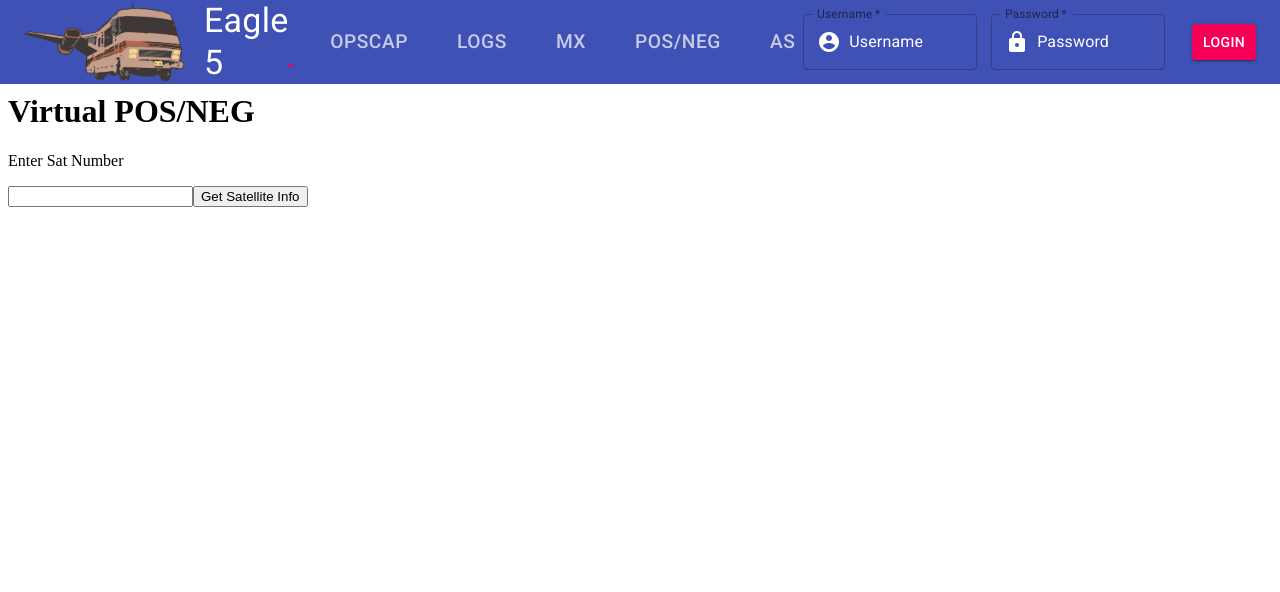
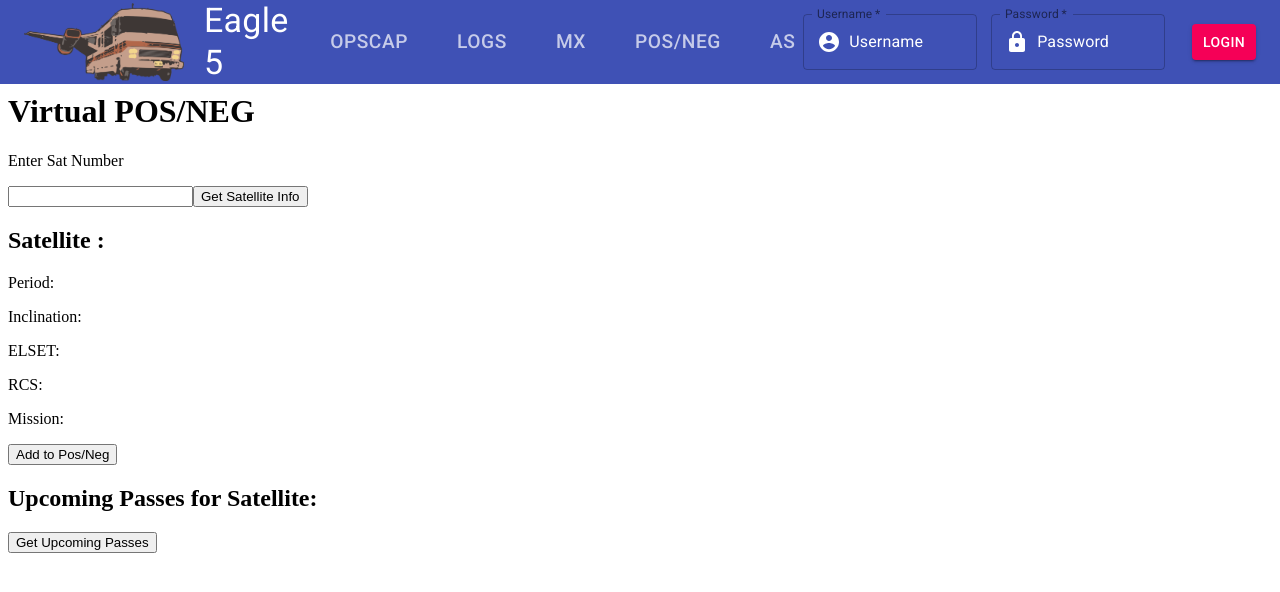
Before and after one commit to project2-team2-spaceballs/ive-been-jammed, a React (Create React App) app: page / in a window 1280 px wide. Shown: the top 592 px of the page. Built offline with nearby package versions, Linux system fonts and the light colour scheme.

Commit message:
working rev
ability to view a satellite's information, and upcoming passes for that satellite is working.  Currently adding a satellite to the posneg is commented out and a WIP.

```diff
--- /dev/null
+++ b/src/SatelliteEntry.jsx
@@ -0,0 +1,39 @@
+import React from 'react';
+function SatelliteEntry(props){
+
+    let allPasses = props.passesFile.map(pass => (
+        <li>
+            Pass: {pass.pass_start} - {pass.pass_stop}
+            <br/>
+            TOES: {pass.toes}
+            <br/>
+            Not Keyed Fence: {pass.nk_fence}
+            <br/>
+            Keyed Fence: {pass.k_fence}
+            <br/>
+            .
+        </li>
+    ))
+
+
+    return(
+        <div>
+            <h2>Satellite {props.satFile.id}:</h2>
+
+            <p>Period: {props.satFile.period}</p>
+            <p>Inclination: {props.satFile.inclination}</p>
+            <p>ELSET: {props.satFile.elset}</p>
+            <p>RCS: {props.satFile.rcs}</p>
+            <p>Mission: {props.satFile.missionType}</p>
+            <button onClick={props.onAddToPosNeg}>Add to Pos/Neg </button>
+
+            <h2>Upcoming Passes for Satellite: {props.satFile.id}</h2>
+            <button onClick={props.onPassSubmit}>Get Upcoming Passes</button>
+            <ul>
+               {allPasses}
+            </ul>
+
+        </div>
+    )
+}
+export default SatelliteEntry;
--- a/src/posneg.js
+++ b/src/posneg.js
@@ -1,4 +1,5 @@
 import React from 'react';
+import SatelliteEntry from './SatelliteEntry'
 // import ReactDOM from 'react-dom';
 // import App from './components/App';
 // import reportWebVitals from './reportWebVitals';
@@ -12,6 +13,7 @@ class PosNeg extends React.Component {
       currentSatelliteFile: [],
       currentSatelliteAllPasses: [],
       currentSatellitePass: [],
+      posneg: [],
       //INPUTS
       currentSatelliteId: '',
       //SATELLITE DATA FIELDS
@@ -37,12 +39,11 @@ handleSatIdInput= (event) =>{
     this.setState({currentSatelliteId: event.target.value})
 }
 
-
 handleSatIdSubmit = async () => {
     fetch(`http://localhost:8080/satellites/${this.state.currentSatelliteId}`)
     .then((res) => res.json())
     .then((res) => {
-        this.setState({currentSatelliteFile: res})
+      this.setState({currentSatelliteFile: res[0]})
       this.setState({currentPeriod: res[0].period})
       this.setState({currentInclination: res[0].inclination})
       this.setState({currentElset: res[0].elset})
@@ -50,29 +51,25 @@ handleSatIdSubmit = async () => {
       this.setState({currentMissionType: res[0].mission_type})
       this.setState({currentStatus: res[0].status})
     })
-    .catch((res) => alert(res.message))
+    .catch((error) => alert("Please input a 5 digit Satellite Number"))
 }
 
-// async handleSatIdSubmit (event) {
-//     event.preventDefault()
-//     const currentSatIdResponse = await fetch(`http://localhost:8080/satellites/22010`, { headers : { 'Content-Type': 'application/json', 'Accept': 'application/json' }, mode: 'no-cors' })
-//     console.log(currentSatIdResponse)
-//     const currentSatIdJson = await currentSatIdResponse.json()
-//     console.log(currentSatIdJson)
-    // this.setState({currentSatelliteFile: currentSatIdJson[0]})
-    // this.setState({currentPeriod: currentSatIdJson[0].period})
-    // this.setState({currentInclination: currentSatIdJson[0].inclination})
-    // this.setState({currentElset: currentSatIdJson[0].elset})
-    // this.setState({currentRcs: currentSatIdJson[0].rcs})
-    // this.setState({currentMissionType: currentSatIdJson[0].mission_type})
-    // this.setState({currentStatus: currentSatIdJson[0].status})
+handlePassSubmit = async () => {
+  fetch(`http://localhost:8080/passes/${this.state.currentSatelliteId}`)
+  .then((res) => res.json())
+  .then((res) => {
+      this.setState({currentSatelliteAllPasses: res})
+  })
+  .catch((error) => alert(`No Upcoming Passes for Object ${this.state.currentSatelliteId}`))
+}
 
-    // const currentSatPassResponse = await fetch(`http://localhost:8080/passes/${this.state.currentSatelliteId}`, { mode: 'no-cors'})
-    // // const currentSatPassJson = await currentSatPassResponse.json()
-    // this.setState({currentSatelliteAllPasses: currentSatPassJson})
-
-// }
-
+handleAddToPosNeg = (event) => {
+  event.preventDefault()
+  // console.log(this.state.currentSatelliteFile)
+  // const tempPosNeg = this.state.posneg.push(this.state.currentSatelliteFile[0])
+  // console.log(tempPosNeg)
+  // this.setState({posneg: tempPosNeg})
+}
 
 
   //RENDER
@@ -83,6 +80,12 @@ handleSatIdSubmit = async () => {
               <p>Enter Sat Number</p>
               <input type="text" onChange={this.handleSatIdInput}/>
               <button onClick={this.handleSatIdSubmit.bind(this)}>Get Satellite Info</button>
+              <SatelliteEntry
+              satFile = {this.state.currentSatelliteFile}
+              passesFile = {this.state.currentSatelliteAllPasses}
+              onPassSubmit = {this.handlePassSubmit}
+              onAddToPosNeg = {this.handleAddToPosNeg}
+              />
           </div>
       )
 
```
Also changed, not shown: 1 other file (tests, documents, lock files or other folders). Lines whose indentation alone changed are shown as unchanged.
